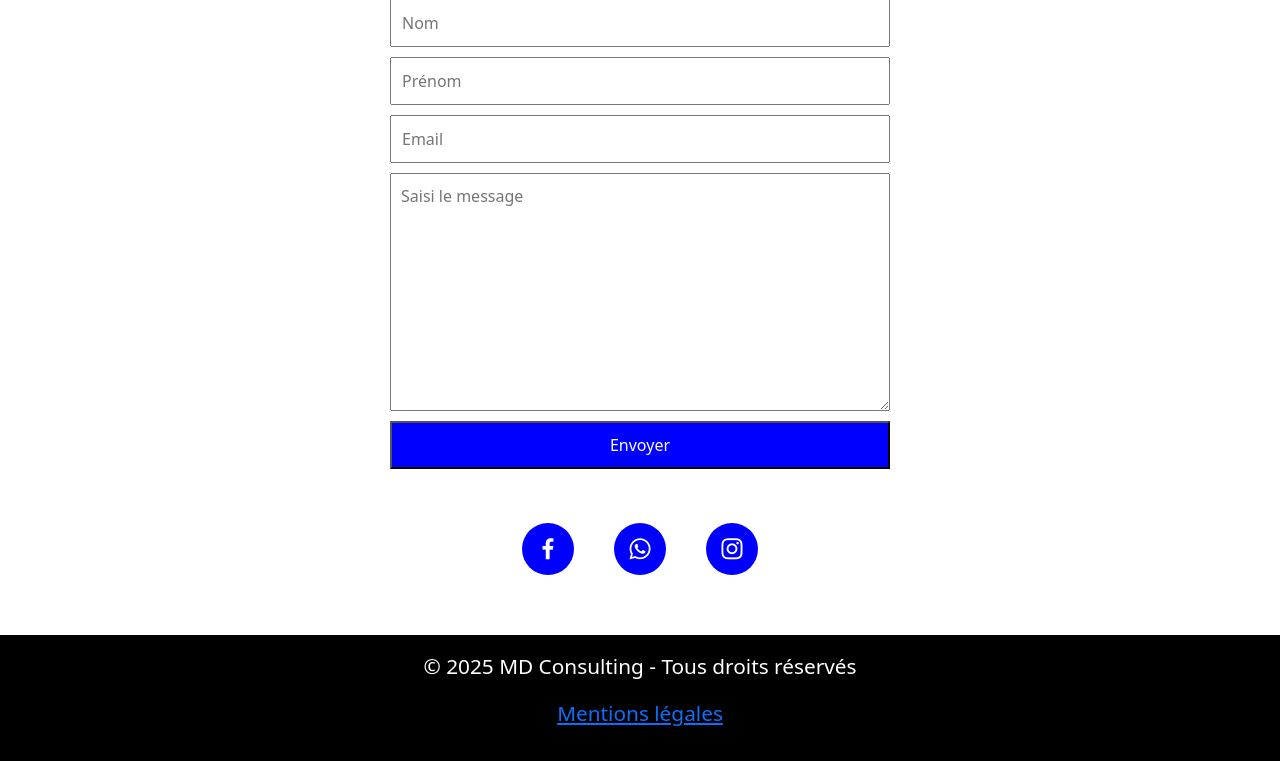
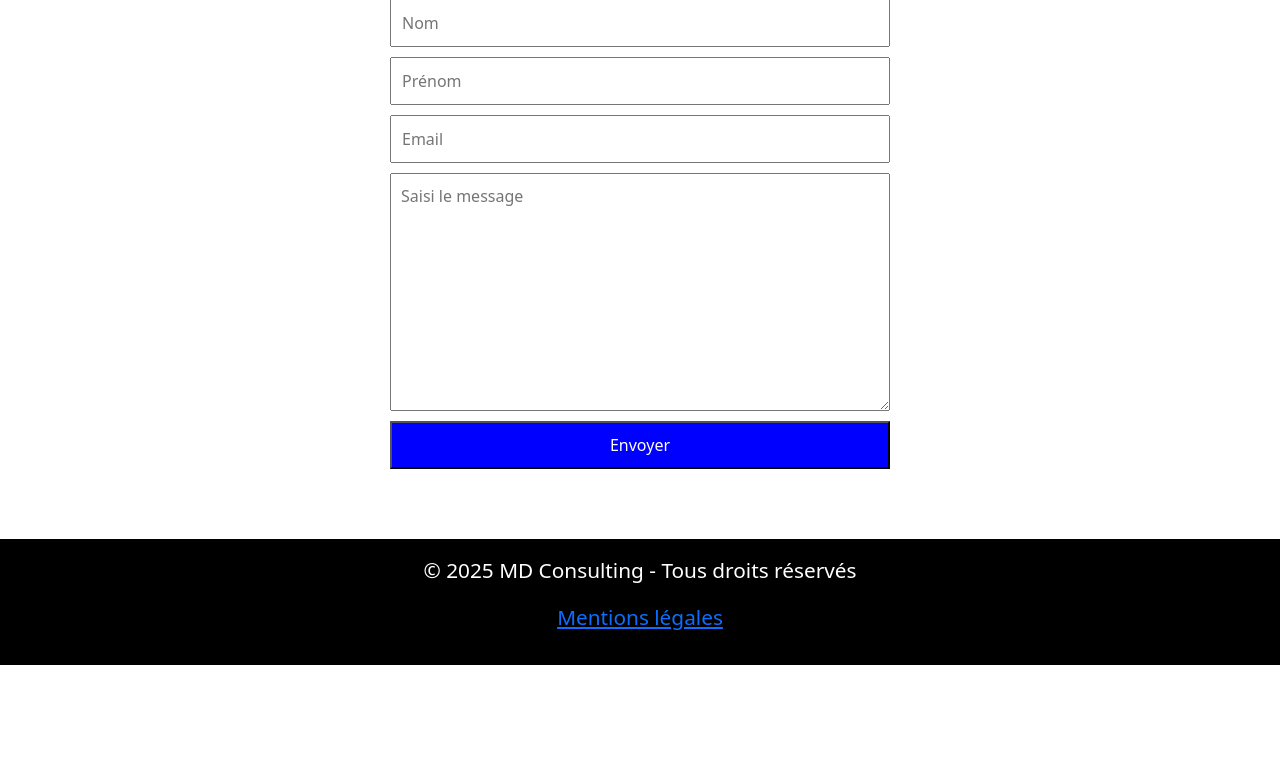
Before and after one commit to Peyroche/mon_projet1, a Flask app: page /contact in a window 1280 px wide. Shown: the part 264-1025 px from the top of the page. After the commit the page ends 929 px from the top, so only its background shows below. Run offline with Flask 3, Linux system fonts and the light colour scheme; parts of the project's set-up code (start-up, migrations or seed data) failed here and were passed over.

Commit message:
Modifier contact.html

```diff
--- a/templates/contact.html
+++ b/templates/contact.html
@@ -10,6 +10,15 @@
 
 <h2>Contactez-nous</h2>
 
+<form action="{{ url_for('contact') }}" method="post" class="contact-form">
+  <input type="hidden" name="csrf_token" value="{{ csrf_token() }}">
+    <input type="text" name="nom" placeholder="Nom" class="contact-input" required>
+    <input type="text" name="prenom" placeholder="Prénom" class="contact-input" required>
+    <input type="email" name="email" placeholder="Email" class="contact-input" required>
+    <textarea name="message" cols="80" rows="9" placeholder="Saisi le message" class="contact-input" required></textarea>
+    <input type="submit" value="Envoyer" class="contact-button">
+  </form>
+
 {% with messages = get_flashed_messages(with_categories=true) %}
   {% if messages %}
     {% for category, message in messages %}
@@ -17,22 +26,6 @@
     {% endfor %}
   {% endif %}
 {% endwith %}
-
-<form action="{{ url_for('contact') }}" method="post" class="contact-form">
-  <input type="hidden" name="csrf_token" value="{{ csrf_token() }}">
-    <input type="text" name="nom" placeholder="Nom" class="contact-input" required>
-    <input type="text" name="prenom" placeholder="Prénom" class="contact-input" required>
-    <input type="email" name="email" placeholder="Email" class="contact-input" required>
-    <textarea name="message" cols="80" rows="9" placeholder="Saisi le message" class="contact-input" required></textarea>
-    <input type="submit" value="Envoyer" class="contact-button">
-  </form><br/>
-
-<div class="social" style="margin-top: 20px;">
-    <a href="https://www.facebook.com/profile.php?id=100076569482182" target="_blank" style="margin: 0 10px; color: white;"><i class='bx bxl-facebook'></i></a>
-    <a href="https://wa.me/33600000000" target="_blank" style="margin: 0 10px; color: white;"><i class='bx bxl-whatsapp'></i></a>
-    <a href="https://www.instagram.com/mercierfouna/" target="_blank" style="margin: 0 10px; color: white;"><i class='bx bxl-instagram'></i></a>
-  </div>
-</div>
 
 </section>
 
```
